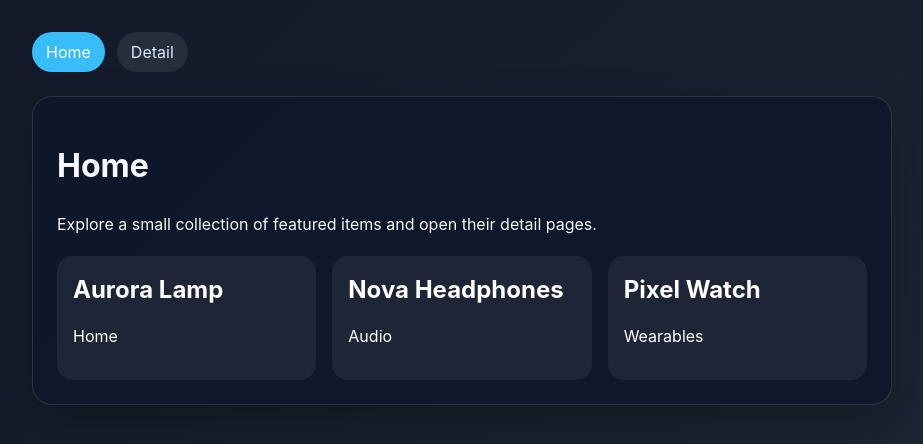
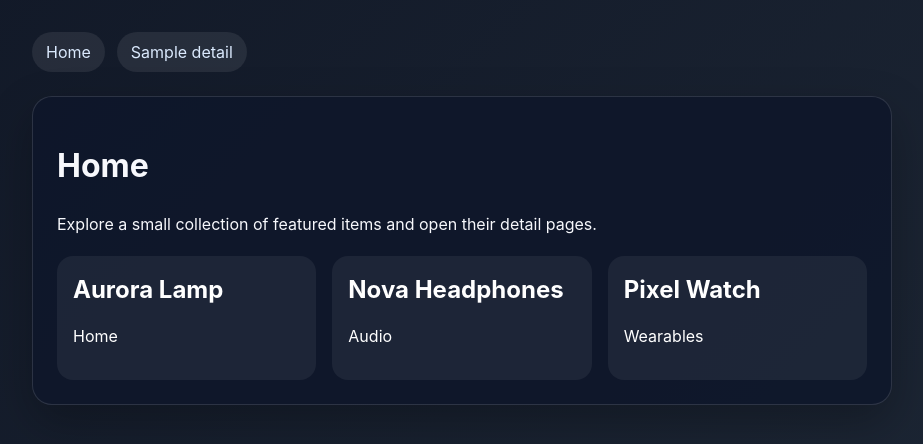
Before and after one commit to studentzero68-collab/week-13, a React (Vite) app: page / in a window 1280 px wide. Shown: the top 444 px of the page, without its empty margins (178-1101 px from the left). Built offline with nearby package versions, Linux system fonts and the light colour scheme.

Commit message:
Fix React Router routing and URL parameter implementation

```diff
--- a/src/App.jsx
+++ b/src/App.jsx
@@ -1,4 +1,4 @@
-import { Routes, Route, Link, NavLink, useParams } from 'react-router-dom';
+import { Routes, Route, Link, useParams } from 'react-router-dom';
 
 const items = [
   { id: '1', title: 'Aurora Lamp', description: 'A soft, ambient lamp that turns any room calm and cozy.', category: 'Home' },
@@ -27,15 +27,18 @@ function Detail() {
   const { id } = useParams();
   const item = items.find((entry) => entry.id === id);
 
-  if (!item) {
-    return <NotFound />;
-  }
-
   return (
     <div className="page">
-      <h1>{item.title}</h1>
-      <p className="badge">{item.category}</p>
-      <p>{item.description}</p>
+      <h1>{item ? item.title : 'Item not found'}</h1>
+      <p className="badge">Current ID: {id}</p>
+      {item ? (
+        <>
+          <p>{item.description}</p>
+          <p><strong>Category:</strong> {item.category}</p>
+        </>
+      ) : (
+        <p>No item exists for this ID.</p>
+      )}
       <Link to="/" className="link-btn">Back to home</Link>
     </div>
   );
@@ -55,8 +58,8 @@ function App() {
   return (
     <div className="app-shell">
       <nav className="nav">
-        <NavLink to="/" end>Home</NavLink>
-        <NavLink to="/item/1">Detail</NavLink>
+        <Link to="/">Home</Link>
+        <Link to="/item/1">Sample detail</Link>
       </nav>
 
       <Routes>
--- a/src/main.jsx
+++ b/src/main.jsx
@@ -1,13 +1,13 @@
 import React from 'react';
 import ReactDOM from 'react-dom/client';
-import { BrowserRouter } from 'react-router-dom';
+import { HashRouter } from 'react-router-dom';
 import App from './App';
 import './styles.css';
 
 ReactDOM.createRoot(document.getElementById('root')).render(
   <React.StrictMode>
-    <BrowserRouter>
+    <HashRouter>
       <App />
-    </BrowserRouter>
+    </HashRouter>
   </React.StrictMode>
 );
```
